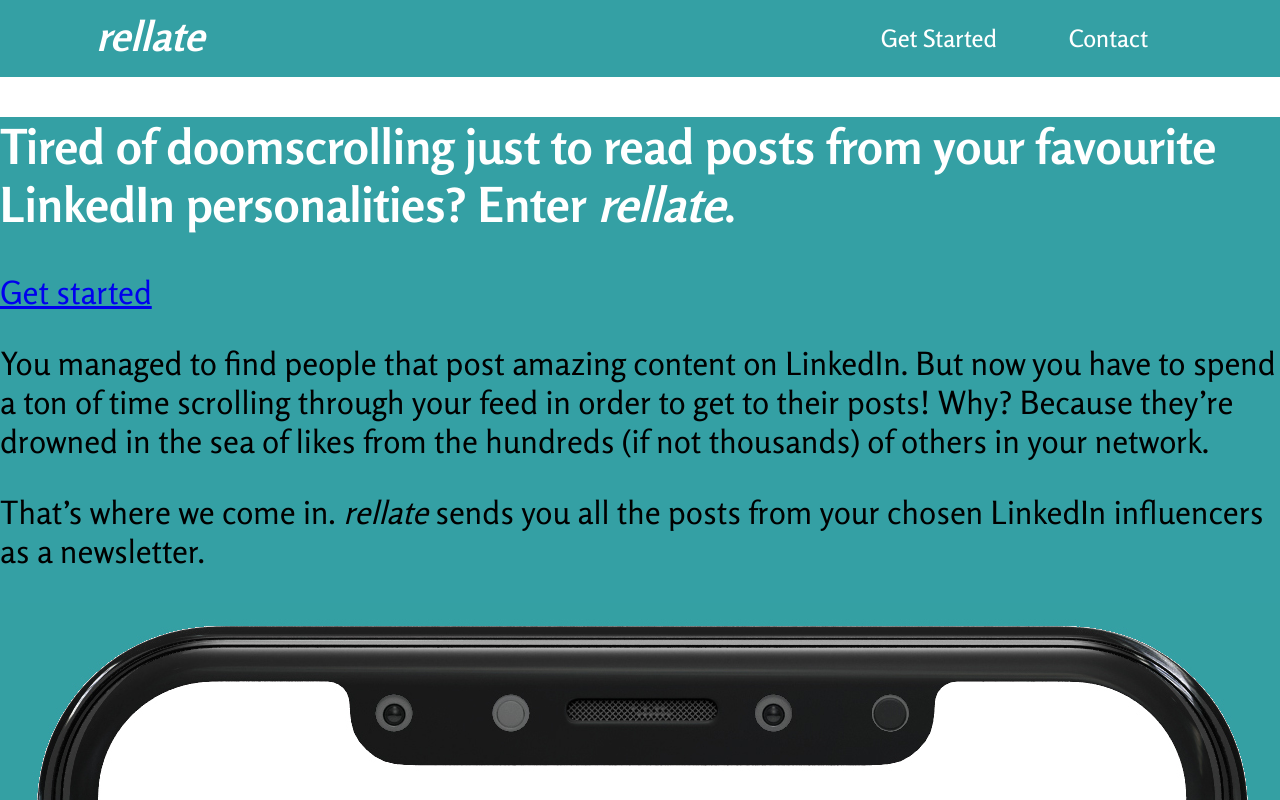
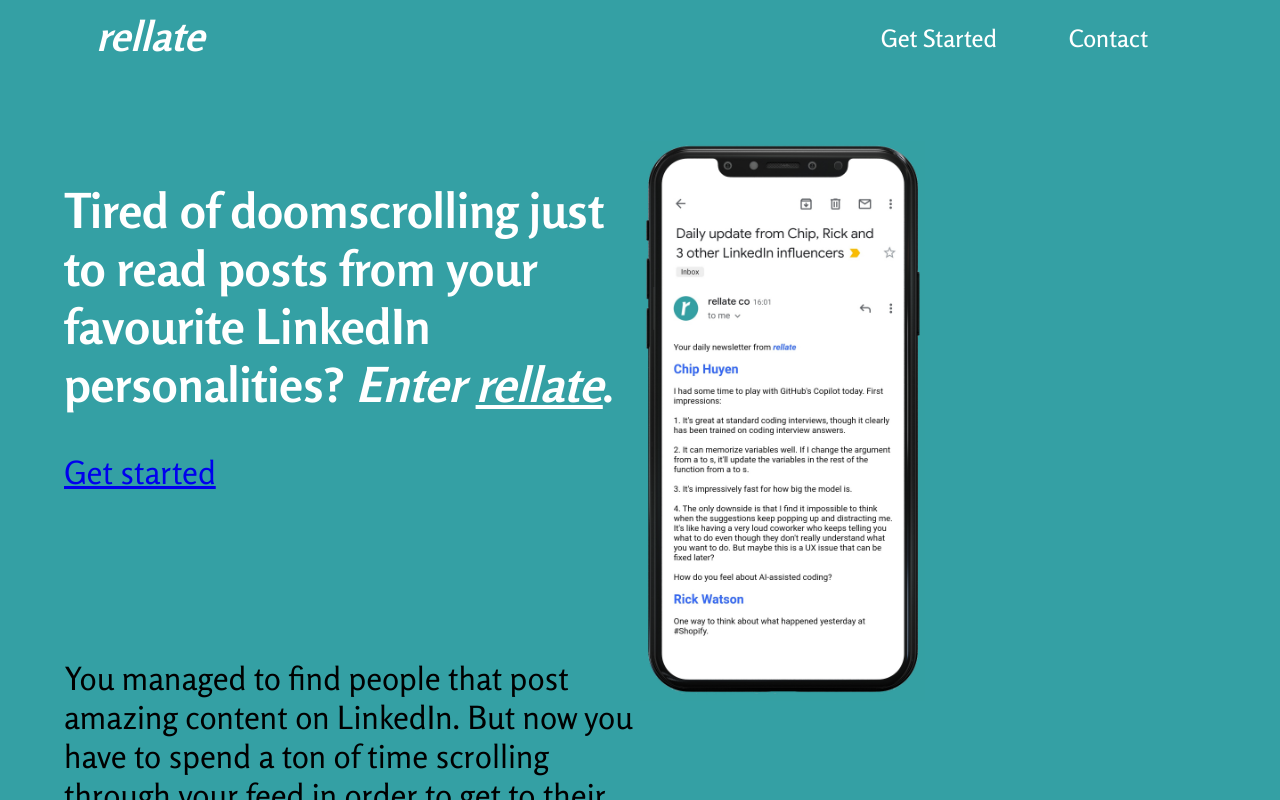
Before and after one commit to mihailthebuilder/rellate-frontend, a React (Create React App) app: page / in a window 1280 px wide. Shown: the top 800 px of the page. Built offline with nearby package versions, Linux system fonts and the light colour scheme.

Commit message:
landing styling

```diff
--- a/src/App/Landing/index.scss
+++ b/src/App/Landing/index.scss
@@ -4,7 +4,21 @@ section.landing {
   background: $green-main;
   font-size: 2rem;
 
-  h1 {
+  display: grid;
+  grid-template-columns: 1fr 1fr;
+  grid-template-rows: 1fr 1fr;
+
+  padding: 4rem;
+
+  .pitch-primary h1 {
     color: white;
   }
+
+  img {
+    grid-column-start: 2;
+    grid-column-end: 3;
+    grid-row-start: 1;
+    grid-row-end: 3;
+    max-height: 70vh;
+  }
 }
--- a/src/App/Landing/index.tsx
+++ b/src/App/Landing/index.tsx
@@ -4,15 +4,19 @@ import "./index.scss";
 
 const Landing: React.FC = () => (
   <section className="landing">
-    <div>
+    <div className="pitch-primary">
       <h1>
         Tired of doomscrolling just to read posts from your favourite LinkedIn
-        personalities? Enter <span className="italic">rellate</span>.
+        personalities?{" "}
+        <span className="italic">
+          Enter <span className="underline">rellate</span>
+        </span>
+        .
       </h1>
       <a href="#form">Get started</a>
     </div>
 
-    <div className="pitch">
+    <div className="pitch-secondary">
       <p>
         You managed to find people that post amazing content on LinkedIn. But
         now you have to spend a ton of time scrolling through your feed in order
--- a/src/index.scss
+++ b/src/index.scss
@@ -18,3 +18,7 @@ code {
 .italic {
   font-style: italic;
 }
+
+.underline {
+  text-decoration: underline;
+}
```
